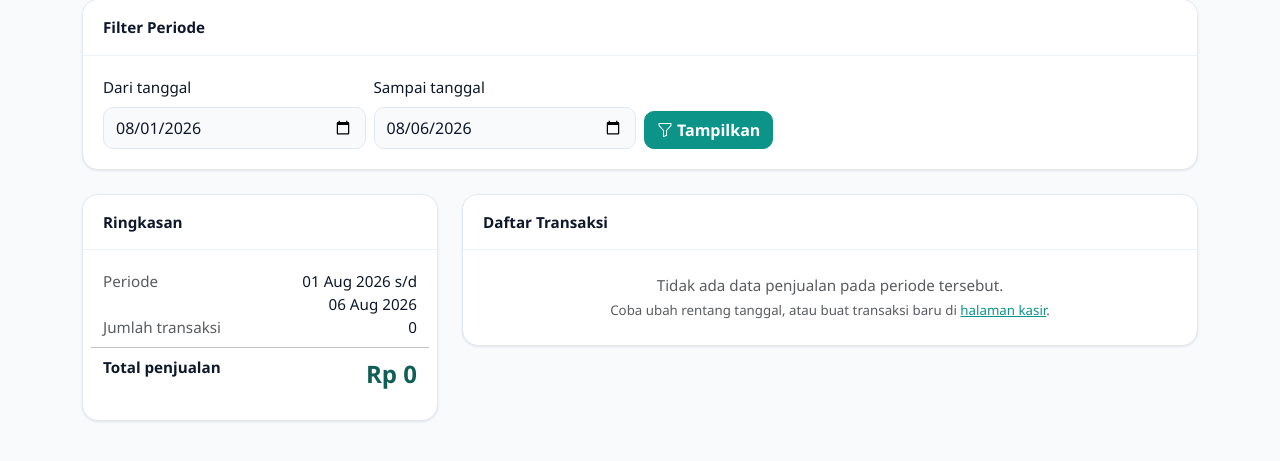
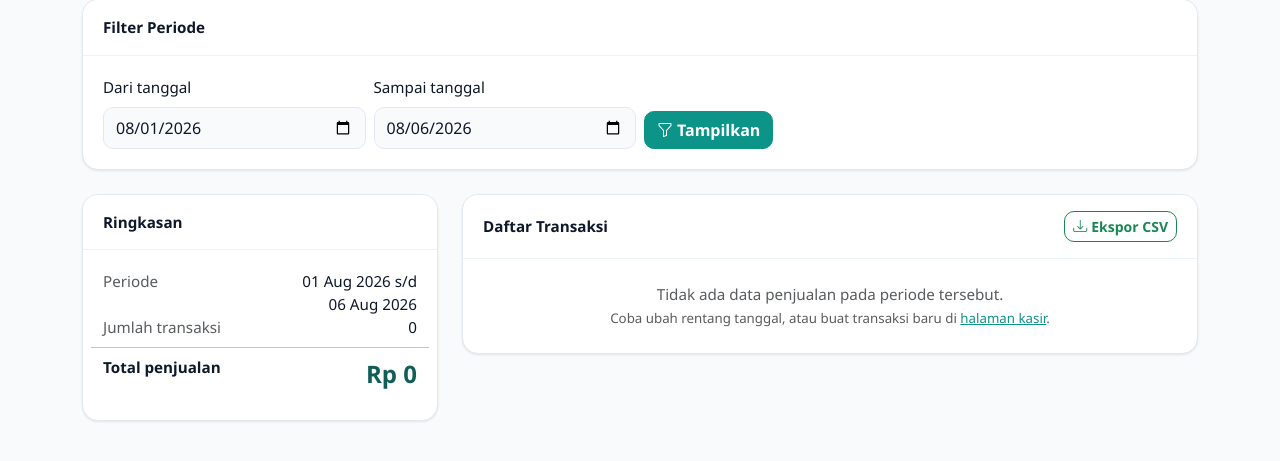
Before and after one commit to dzmrrr123-coder/aplikasi_kasir_minimarket_Kelompok5XRPL1, a PHP site: page /laporan.php in a window 1280 px wide. Shown: the part 208-669 px from the top of the page. Run offline with PHP 8.4, Linux system fonts and the light colour scheme; the visitor is signed in with stand-in values (Sample User, id 1); data that the repository does not hold is empty.

Commit message:
Laporan: tambah tombol ekspor CSV
- laporan.php: endpoint ?ekspor=1 mengunduh CSV dari LaporanPenjualan::eksporPDF() sesuai periode yang difilter (header Content-Disposition + BOM UTF-8 agar terbuka benar di Excel)

```diff
--- a/public/laporan.php
+++ b/public/laporan.php
@@ -93,6 +93,18 @@ $transaksi = $hasil['transaksi']; // Transaksi[]
 $jumlah = (int) $hasil['jumlah'];
 $total = (float) $hasil['total'];
 $pesan = (string) $hasil['pesan'];
+
+// Ekspor CSV: unduh laporan sesuai periode yang sedang difilter.
+if (isset($_GET['ekspor']) && $_GET['ekspor'] === '1') {
+    $csv = $laporan->eksporPDF();
+    $namaFile = 'laporan-penjualan-' . date('Ymd-His') . '.csv';
+
+    header('Content-Type: text/csv; charset=utf-8');
+    header('Content-Disposition: attachment; filename="' . $namaFile . '"');
+    // BOM UTF-8 supaya terbuka benar di Excel.
+    echo "\xEF\xBB\xBF" . $csv;
+    exit;
+}
 
 function formatRupiah(float $jumlah): string
 {
@@ -225,7 +237,16 @@ function formatRupiah(float $jumlah): string
 
         <div class="col-lg-8">
             <div class="card pos-card">
-                <div class="card-header bg-white">Daftar Transaksi</div>
+                <div class="card-header bg-white d-flex justify-content-between align-items-center">
+                    <span>Daftar Transaksi</span>
+                    <a
+                        href="?tanggal_mulai=<?= htmlspecialchars($laporan->getTanggalMulai()->format('Y-m-d')) ?>&amp;tanggal_akhir=<?= htmlspecialchars($laporan->getTanggalAkhir()->format('Y-m-d')) ?>&amp;ekspor=1"
+                        class="btn btn-sm btn-outline-success"
+                        title="Unduh laporan periode ini sebagai CSV"
+                    >
+                        <i class="bi bi-download me-1"></i>Ekspor CSV
+                    </a>
+                </div>
                 <div class="card-body p-0">
                     <?php if ($jumlah === 0): ?>
                         <div class="p-4 text-center">
```
Also changed, not shown: test/e2e.php (+6 -1 lines).
